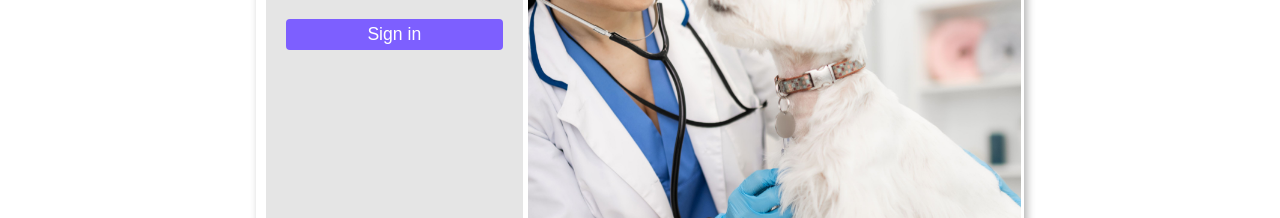
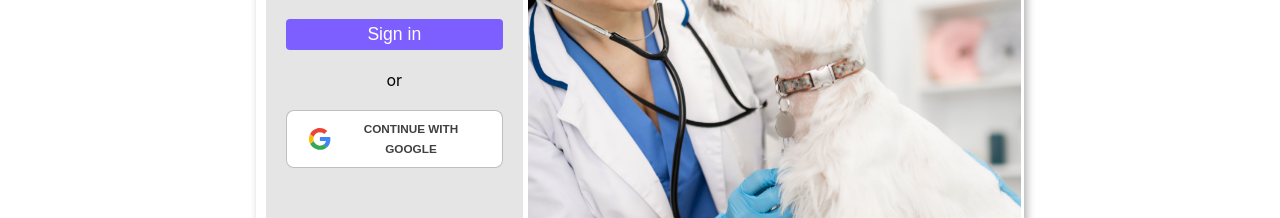
Before and after one commit to Chamaththa123/Y4-SSD-Assignment, a React (Create React App) app in the folder frontend/: page /login in a window 1280 px wide. Shown: the part 398-616 px from the top of the page. Built offline with nearby package versions, Linux system fonts and the light colour scheme.

Commit message:
add google button

```diff
--- a/frontend/src/pages/Signin&Signup/Signin.js
+++ b/frontend/src/pages/Signin&Signup/Signin.js
@@ -112,9 +112,22 @@
         {showAlert && (
           <div style={{ fontSize: "13px", color: "red" }}>{alertMessage}</div>
         )}
-        <button type="submit" className="signin-signup-btn">
+        <button type="submit" className="signin-signup-btn" style={{cursor:'pointer'}}>
           Sign in
         </button>
+        <br/>
+        <br/>
+        <center>or</center>
+        <br/>
+<button class="button22">
+  <svg className="button-svg" xmlns="http://www.w3.org/2000/svg" preserveAspectRatio="xMidYMid" viewBox="0 0 256 262">
+  <path fill="#4285F4" d="M255.878 133.451c0-10.734-.871-18.567-2.756-26.69H130.55v48.448h71.947c-1.45 12.04-9.283 30.172-26.69 42.356l-.244 1.622 38.755 30.023 2.685.268c24.659-22.774 38.875-56.282 38.875-96.027"></path>
+  <path fill="#34A853" d="M130.55 261.1c35.248 0 64.839-11.605 86.453-31.622l-41.196-31.913c-11.024 7.688-25.82 13.055-45.257 13.055-34.523 0-63.824-22.773-74.269-54.25l-1.531.13-40.298 31.187-.527 1.465C35.393 231.798 79.49 261.1 130.55 261.1"></path>
+  <path fill="#FBBC05" d="M56.281 156.37c-2.756-8.123-4.351-16.827-4.351-25.82 0-8.994 1.595-17.697 4.206-25.82l-.073-1.73L15.26 71.312l-1.335.635C5.077 89.644 0 109.517 0 130.55s5.077 40.905 13.925 58.602l42.356-32.782"></path>
+  <path fill="#EB4335" d="M130.55 50.479c24.514 0 41.05 10.589 50.479 19.438l36.844-35.974C195.245 12.91 165.798 0 130.55 0 79.49 0 35.393 29.301 13.925 71.947l42.211 32.783c10.59-31.477 39.891-54.251 74.414-54.251"></path>
+</svg>
+  Continue with Google
+</button>
       </form>
     </div>
   );
--- a/frontend/src/pages/Signin&Signup/SigninSignupStyles.scss
+++ b/frontend/src/pages/Signin&Signup/SigninSignupStyles.scss
@@ -182,3 +182,32 @@
   .strength-dot.filled {
     background-color: green;
   }
+
+  /* From Uiverse.io by Yaya12085 */
+.button22 {
+    max-width: 320px;
+    display: flex;
+    padding: 0.5rem 1.4rem;
+    font-size: 0.735rem;
+    line-height: 1.25rem;
+    font-weight: 700;
+    text-align: center;
+    text-transform: uppercase;
+    vertical-align: middle;
+    align-items: center;
+    border-radius: 0.5rem;
+    border: 1px solid rgba(0, 0, 0, 0.25);
+    gap: 0.75rem;
+    color: rgb(65, 63, 63);
+    background-color: #fff;
+    cursor: pointer;
+    transition: all .6s ease;
+  }
+
+  .button-svg {
+    height: 24px;
+  }
+
+  button:hover {
+    transform: scale(1.02);
+  }
```
